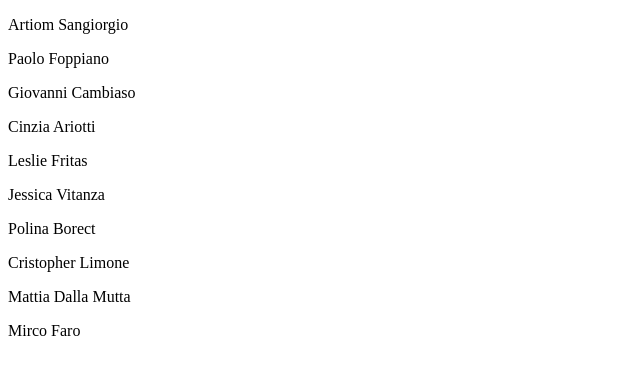
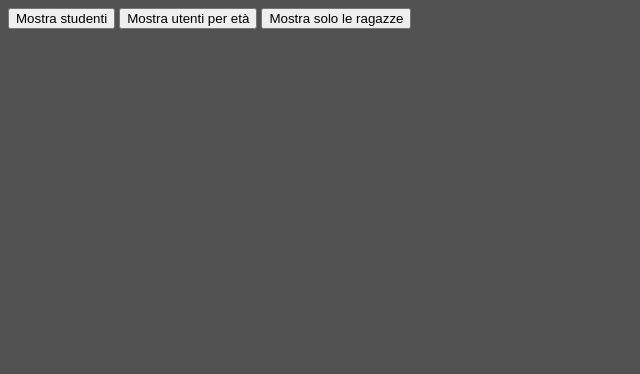
Before and after one commit to TheFrog36/html_and_JS_intro, a plain HTML site: page index.html in a window 1280 px wide. Shown: the whole page, without its empty margins (0-640 px from the left). Drawn offline with Linux system fonts and the light colour scheme.

Commit message:
creation

```diff
--- a/index.html
+++ b/index.html
@@ -7,10 +7,12 @@
     <title>Document</title>
 
 </head>
-<body>
+<body style="background-color: #515151;">
     <div id="student_container">
 
     </div>
-</body>
+    <button onclick="show_students()">Mostra studenti</button>
+    <button onclick="show_students_by_age()">Mostra utenti per età</button>
+    <button onclick="show_only_females()">Mostra solo le ragazze</button>
 <script src="./script.js"></script>
 </html>
--- a/script.js
+++ b/script.js
@@ -85,11 +85,13 @@ const studente10 = {
 const arrayStudenti = [studente1, studente2, studente3, studente4, studente5, studente6, studente7, studente8, studente9, studente10];
 //creare funzione che passi stringa alunni info
 function create_student_string(student){
-    const info_string = student.nome +  ' ' + student.cognome
+    const info_string = student.nome +  ' ' + student.cognome + ' ' + student.annoDiNascita
     return info_string
 }
+
 function createStudentList(array){
     const container = document.getElementById('student_container');
+    container.innerHTML = ''
     for (let index = 0; index < array.length; index++) {
         const element = array[index];
         const par = document.createElement('p');
@@ -99,7 +101,19 @@ function createStudentList(array){
         container.appendChild(par);
     }
 }
+// createStudentList(arrayStudenti)
+// createStudentList(arrayStudenti.filter((student) => student.sesso === 'M'))
 
-// createStudentList(arrayStudenti)
-// createStudentList(arrayStudenti.filter((student) => student.sesso === 'F'))
-createStudentList(arrayStudenti.sort((s1, s2) => s2.annoDiNascita - s1.annoDiNascita))
+function show_students(){
+    createStudentList(arrayStudenti)
+}
+
+function show_students_by_age(){
+    //creo un clone dell'array originale, e faccio sorting su di esso
+    const sorted_array = arrayStudenti.filter((e) => true)
+    createStudentList(sorted_array.sort((s1, s2) => s2.annoDiNascita - s1.annoDiNascita))
+}
+
+function show_only_females(){
+    createStudentList(arrayStudenti.filter((student) => student.sesso === 'F'))
+}
```
